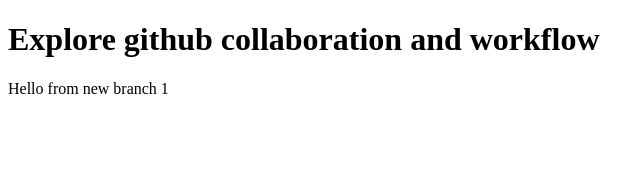
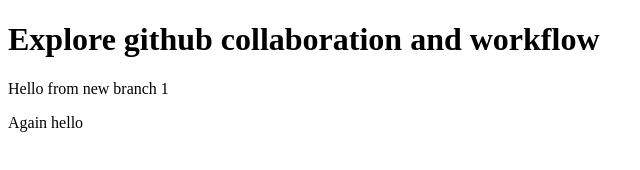
Before and after one commit to mohiuddin2721/github-collaboration, a plain HTML site: page index.html in a window 1280 px wide. Shown: the full height of the page, 0-640 px from the left. Drawn offline with Linux system fonts and the light colour scheme.

Commit message:
again hello

```diff
--- a/index.html
+++ b/index.html
@@ -9,5 +9,6 @@
 <body>
     <h1>Explore github collaboration and workflow</h1>
     <p>Hello from new branch 1</p>
+    <p>Again hello</p>
 </body>
 </html>
```
